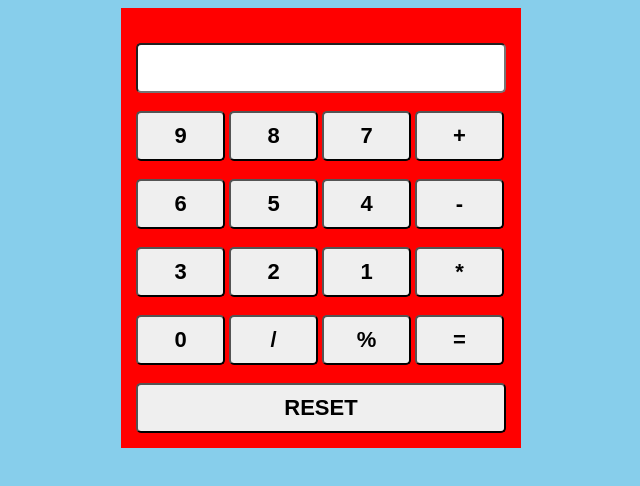
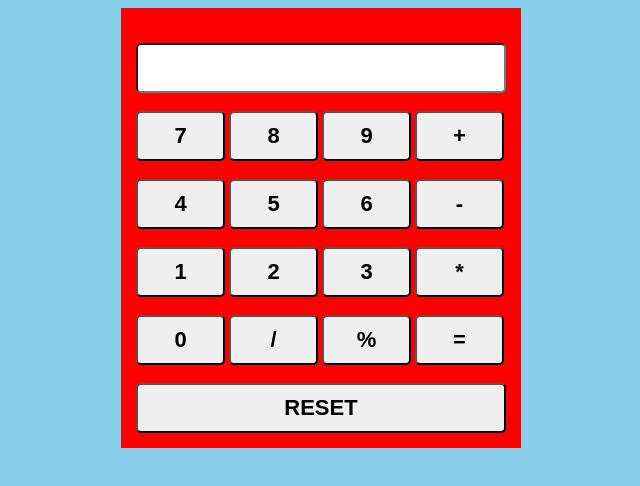
Before and after one commit to nicolaeirimia/nicolaeirimia.github.io, a plain HTML site: page index.html in a window 1280 px wide. Shown: the full height of the page, 319-959 px from the left. Drawn offline with Linux system fonts and the light colour scheme.

Commit message:
Update index.html

```diff
--- a/index.html
+++ b/index.html
@@ -43,19 +43,19 @@ input[type=button]{
 	<form name="cal">
 		<input type="text" name="display">
 		<br><br>
+		<input type="button" value="7" onclick="cal.display.value+='7">
+		<input type="button" value="8" onclick="cal.display.value+='8'">
 		<input type="button" value="9" onclick="cal.display.value+='9'">
-		<input type="button" value="8" onclick="cal.display.value+='8'">
-		<input type="button" value="7" onclick="cal.display.value+='7'">
 		<input type="button" value="+" onclick="cal.display.value+='+'">
 		<br><br>
+		<input type="button" value="4" onclick="cal.display.value+='4'">
+		<input type="button" value="5" onclick="cal.display.value+='5'">
 		<input type="button" value="6" onclick="cal.display.value+='6'">
-		<input type="button" value="5" onclick="cal.display.value+='5'">
-		<input type="button" value="4" onclick="cal.display.value+='4'">
 		<input type="button" value="-" onclick="cal.display.value+='-'">
 		<br><br>
+		<input type="button" value="1" onclick="cal.display.value+='1'">
+		<input type="button" value="2" onclick="cal.display.value+='2'">
 		<input type="button" value="3" onclick="cal.display.value+='3'">
-		<input type="button" value="2" onclick="cal.display.value+='2'">
-		<input type="button" value="1" onclick="cal.display.value+='1'">
 		<input type="button" value="*" onclick="cal.display.value+='*'">
 		<br><br>
 		<input type="button" value="0" onclick="cal.display.value+='0'">
```
